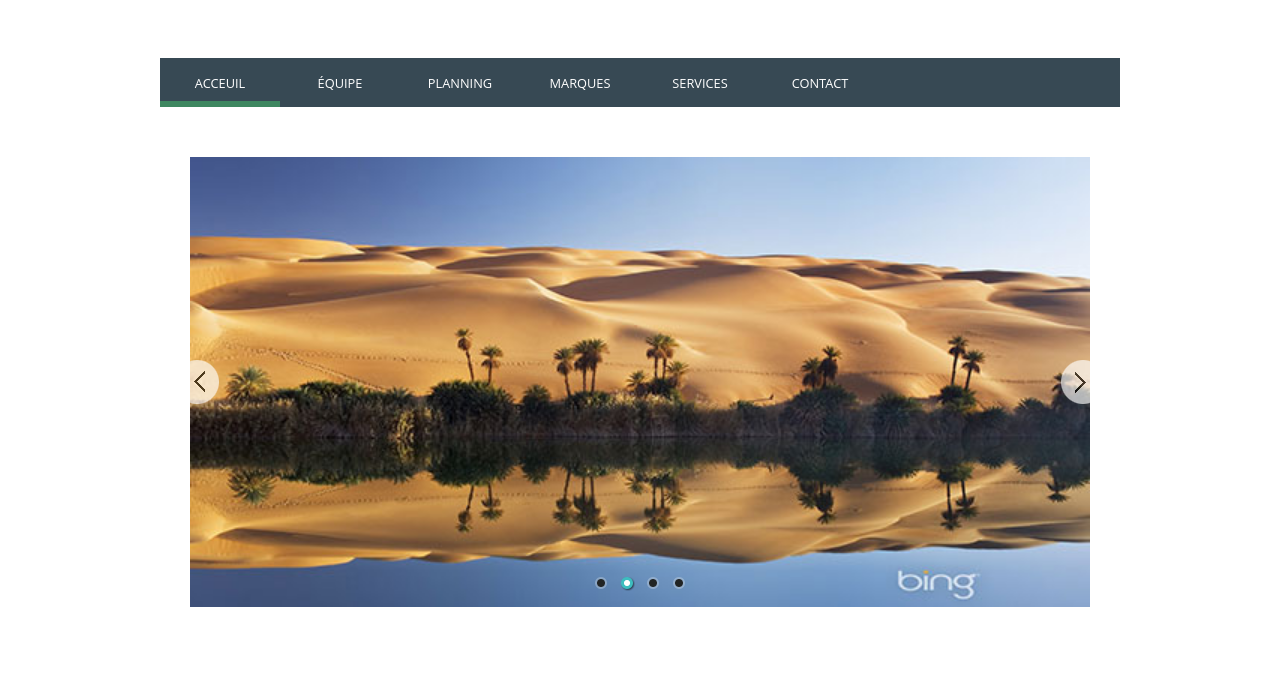
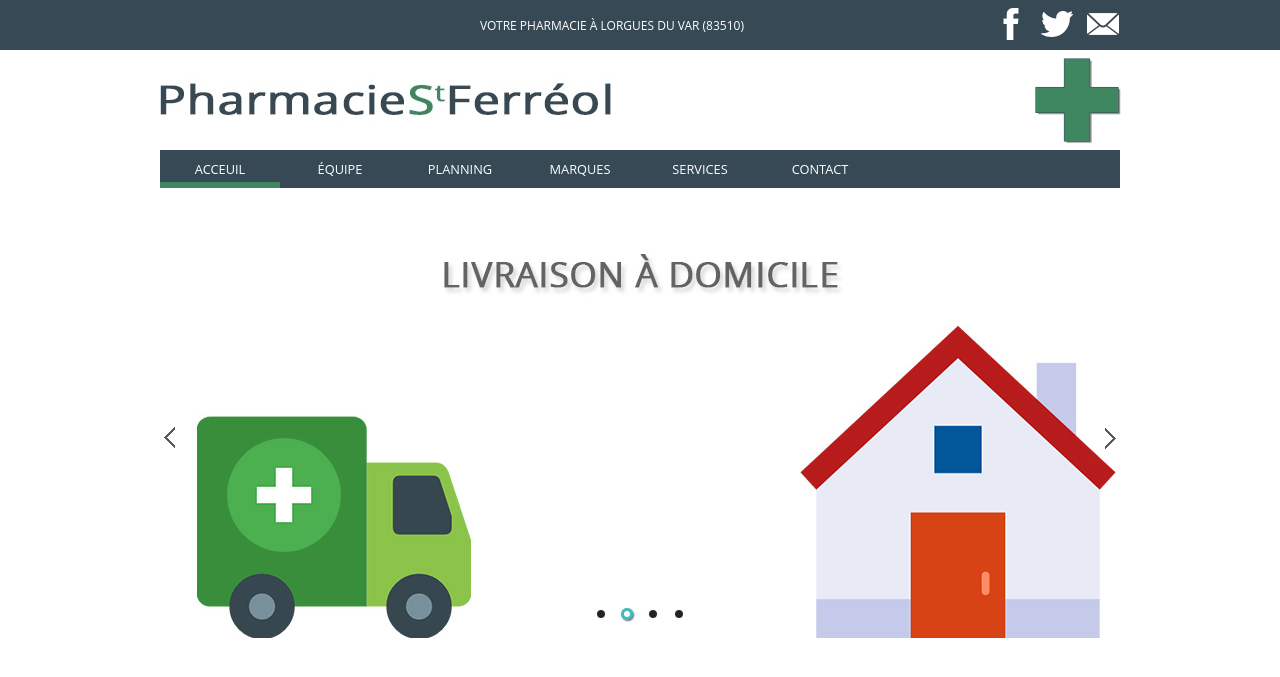
Before and after one commit to MaxVat/MignotWebSite, a PHP site: page /MignotWebSite.html in a window 1280 px wide. Shown: the top 677 px of the page. Run offline with PHP 8.4, Linux system fonts and the light colour scheme.

Commit message:
Ajout header slider logo + social média

```diff
--- a/MignotWebSite.html
+++ b/MignotWebSite.html
@@ -10,6 +10,17 @@
     </head>
 
     <nav>
+
+      <div id="header">
+        <p id="headerText">Votre Pharmacie à Lorgues du Var (83510) </p>
+          <img id="facebook" src="img/Facebook.png" width="32px" height="32px">
+          <img id="twitter" src="img/Twitter.png" width="32px" height="32px">
+          <img id="mail" src="img/mail2.png" width="32px" height="32px">
+      </div>
+
+      <img id="logo" src="img/logoPharmacie.jpg" />
+      <img id="logoCroix" src="img/logoCroix200px.png" />
+
       <ul id="main">
         <li>Acceuil</li>
         <li>équipe</li>
@@ -60,7 +71,7 @@
             function ScaleSlider() {
                 var refSize = jssor_1_slider.$Elmt.parentNode.clientWidth;
                 if (refSize) {
-                    refSize = Math.min(refSize, 900);
+                    refSize = Math.min(refSize, 960);
                     jssor_1_slider.$ScaleWidth(refSize);
                 }
                 else {
@@ -130,24 +141,24 @@
     </style>
 
 
-    <div id="jssor_1" style="position: relative; margin: 0 auto; top: 0px; left: 0px; width: 900px; height: 450px; overflow: hidden; visibility: hidden;">
+    <div id="jssor_1" style="position: relative; margin: 0 auto; top: 0px; left: 0px; width: 960px; height: 400px; overflow: hidden; visibility: hidden;">
         <!-- Loading Screen -->
         <div data-u="loading" style="position: absolute; top: 0px; left: 0px;">
             <div style="filter: alpha(opacity=70); opacity: 0.7; position: absolute; display: block; top: 0px; left: 0px; width: 100%; height: 100%;"></div>
             <div style="position:absolute;display:block;background:url('img/loading.gif') no-repeat center center;top:0px;left:0px;width:100%;height:100%;"></div>
         </div>
-        <div data-u="slides" style="cursor: default; position: relative; top: 0px; left: 0px; width: 900px; height: 450px; overflow: hidden;">
+        <div data-u="slides" style="cursor: default; position: relative; top: 0px; left: 0px; width: 960px; height: 400px; overflow: hidden;">
             <div data-p="112.50" style="display: none;">
-                <img data-u="image" src="img/02.jpg" />
+                <img data-u="image" src="img/OrdonnanceEnLigne.jpg" />
             </div>
             <div data-p="112.50" style="display: none;">
-                <img data-u="image" src="img/04.jpg" />
+                <img data-u="image" src="img/LivraisonADomicile.jpg" />
             </div>
             <div data-p="112.50" style="display: none;">
-                <img data-u="image" src="img/05.jpg" />
+                <img data-u="image" src="img/serviceDeGarde2.jpg" />
             </div>
             <div data-p="112.50" style="display: none;">
-                <img data-u="image" src="img/09.jpg" />
+                <img data-u="image" src="img/PharmacieLorguesReal.jpg" />
             </div>
 
         </div>
--- a/styles.css
+++ b/styles.css
@@ -1,11 +1,71 @@
 * {
   box-sizing: border-box;
+  margin: 0;
+  padding: 0;
+  border: 0;
 }
 
 body {
   font-family: 'Open Sans', sans-serif;
   color: white;
   text-align: center;
+}
+
+#headerText {
+  position: absolute;
+  font-family: 'Open Sans', sans-serif;
+  font-size: 12px;
+  text-transform: uppercase;
+  color: white;
+  text-align: left;
+  padding-top: 17px;
+  padding-left: 480px;
+}
+
+#header {
+  position: relative;
+  background-color: #374954;
+  height: 50px;
+}
+
+#logo {
+  padding-top: 10px;
+  position: absolute;
+  padding-top: 27px;
+}
+
+#logoCroix {
+  padding-top: 10px;
+  position: absolute;
+  padding-top: 0px;
+  padding-left: 842px;
+}
+
+#facebook {
+margin-left: 834px;
+margin-top: 8px;
+}
+
+#facebook:hover {
+background-color: #3E8760;
+}
+
+#twitter {
+margin-left: 10px;
+margin-top: 8px;
+}
+
+#twitter:hover {
+background-color: #3E8760;
+}
+
+#mail {
+margin-left: 10px;
+margin-top: 8px;
+}
+
+#mail:hover {
+background-color: #3E8760;
 }
 
 #main {
@@ -18,12 +78,14 @@ body {
   display: inline-block;
   padding: 0;
   margin: 50px auto;
+  margin-top: 100px;
 }
+
 #main li {
   font-size: 0.8rem;
   display: inline-block;
   position: relative;
-  padding: 15px 20px;
+  padding: 10px 20px;
   cursor: pointer;
   z-index: 5;
   min-width: 120px;
@@ -34,6 +96,7 @@ li {
 }
 
 .drop {
+  text-transform: none;
   overflow: hidden;
   list-style: none;
   position: absolute;
@@ -53,11 +116,46 @@ li {
   transition: all 0.5s 0.1s;
   position: relative;
 }
+
 .drop li {
   display: block;
   padding: 0;
   width: 100%;
   background: #3E8760;
+}
+
+.drop li:nth-child(1) {
+  border-bottom: 1px solid;
+  border-bottom-color: #374954;
+}
+
+.drop li:nth-child(2) {
+  border-bottom: 1px solid;
+  border-bottom-color: #374954;
+}
+
+.drop li:nth-child(1):hover {
+  display: block;
+  padding: 0;
+  width: 100%;
+  background: #3E8760;
+  text-decoration: underline;
+}
+
+.drop li:nth-child(2):hover {
+  display: block;
+  padding: 0;
+  width: 100%;
+  background: #3E8760;
+  text-decoration: underline;
+}
+
+.drop li:nth-child(3):hover {
+  display: block;
+  padding: 0;
+  width: 100%;
+  background: #3E8760;
+  text-decoration: underline;
 }
 
 #marker {
```
Also changed, not shown: img/Facebook.png (added), img/LivraisonADomicile.jpg (added), img/LogoCroix.png (added), img/LogoCroix200px.png (added), img/LogoCroix60px.png (added), img/OrdonnanceEnLigne.jpg (added), img/PharmacieLorgues.jpg (added), img/PharmacieLorguesReal.jpg (added), img/Twitter.png (added), img/logoPharmacie.jpg (added), img/mail2.png (added), img/serviceDeGarde.jpg (added), img/serviceDeGarde2.jpg (added), 1 other file.
